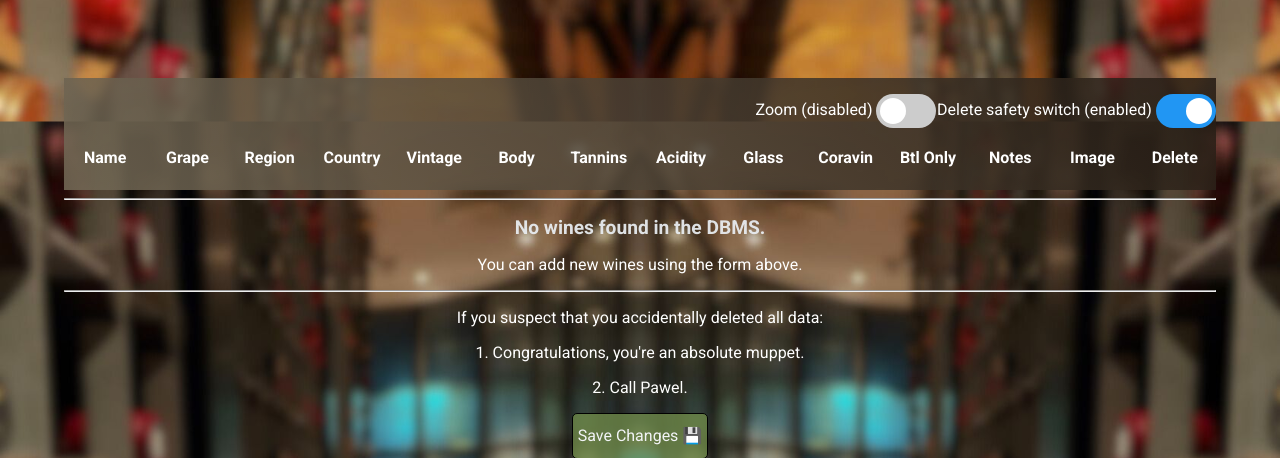
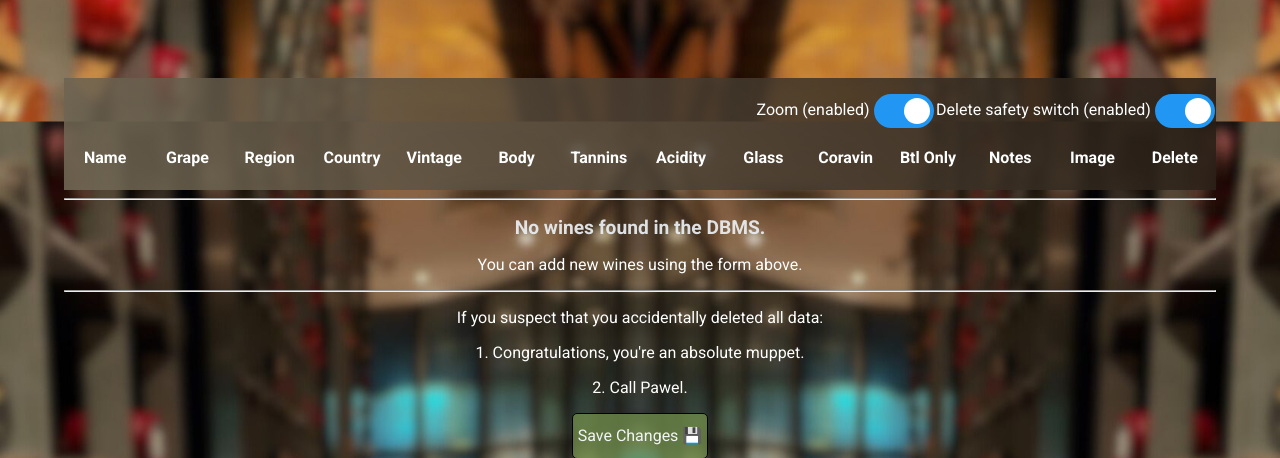
Before and after one commit to PawelKrezel/WineFinder, a Django app: page /admin/ in a window 1280 px wide. Shown: the part 799-1257 px from the top of the page. Run offline with Django 5.2, Linux system fonts and the light colour scheme; a user stored in the database is signed in; data comes from the database, SQL or seed files in the repository; data that the repository does not hold is empty; parts of the project's set-up code (start-up, migrations or seed data) failed here and were passed over; some libraries are stand-ins or nearby versions.

Commit message:
default setting for zoom chamged

```diff
--- a/wineadmin/static/wineadmin/js/editable-wine-table-controls.js
+++ b/wineadmin/static/wineadmin/js/editable-wine-table-controls.js
@@ -1,17 +1,18 @@
 
-var disableZoom = false;
+var enableZoom = true;
 function toggleZoom(){
+    enableZoom = !enableZoom;
+
     // change the label next to the toggle button
     var lbl = document.getElementById("zoom-control-label");
-    if(!disableZoom){
+    if(enableZoom){
         lbl.innerHTML = "Zoom (enabled)";
     }else{
         lbl.innerHTML = "Zoom (disabled)";
     }
+    // enable/disable css
+    document.getElementById("zoomStyles").disabled = !enableZoom;
 
-    // enable/disable css
-    document.getElementById("zoomStyles").disabled = disableZoom;
-    disableZoom = !disableZoom;
 }
 
 var disableSafety = true;
--- a/wineadmin/templates/wineadmin/table-of-wines.html
+++ b/wineadmin/templates/wineadmin/table-of-wines.html
@@ -1,6 +1,6 @@
 {% load static %}
 <link rel="stylesheet" href="{% static 'wineadmin/css/table-of-wines.css' %}">
-<link rel="stylesheet" href="{% static 'wineadmin/css/table-of-wines-zoom.css' %}" id="zoomStyles" disabled="true">
+<link rel="stylesheet" href="{% static 'wineadmin/css/table-of-wines-zoom.css' %}" id="zoomStyles">
 
 
 <form method="POST" action="{% url 'update_wines' %}" enctype="multipart/form-data" autocomplete="off" id="update-wines-form">
@@ -15,8 +15,8 @@
             </div>
             <!-- zoom setting -->
             <div title="hover your cursor over table items to make them bigger (disabled by default because its annoying)">
-                <span id="zoom-control-label">Zoom (disabled)</span>
-                {% include "toggle-switch.html" with id="zoom-toggle" jsFunction="toggleZoom()" checkStatus="unchecked" %}
+                <span id="zoom-control-label">Zoom (enabled)</span>
+                {% include "toggle-switch.html" with id="zoom-toggle" jsFunction="toggleZoom()" checkStatus="checked" %}
             </div>
 
             <!-- safety on the delete button -->
```
